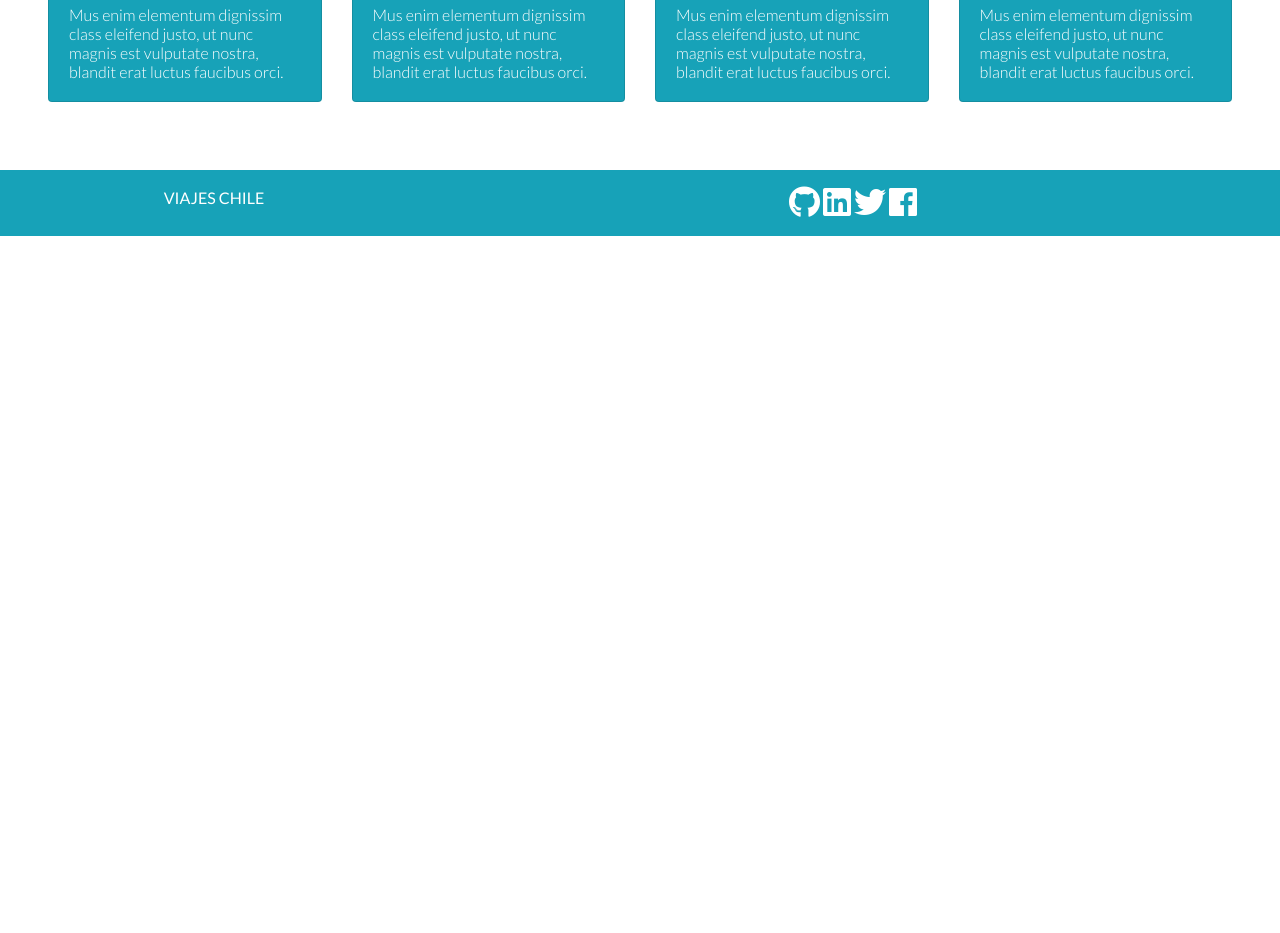
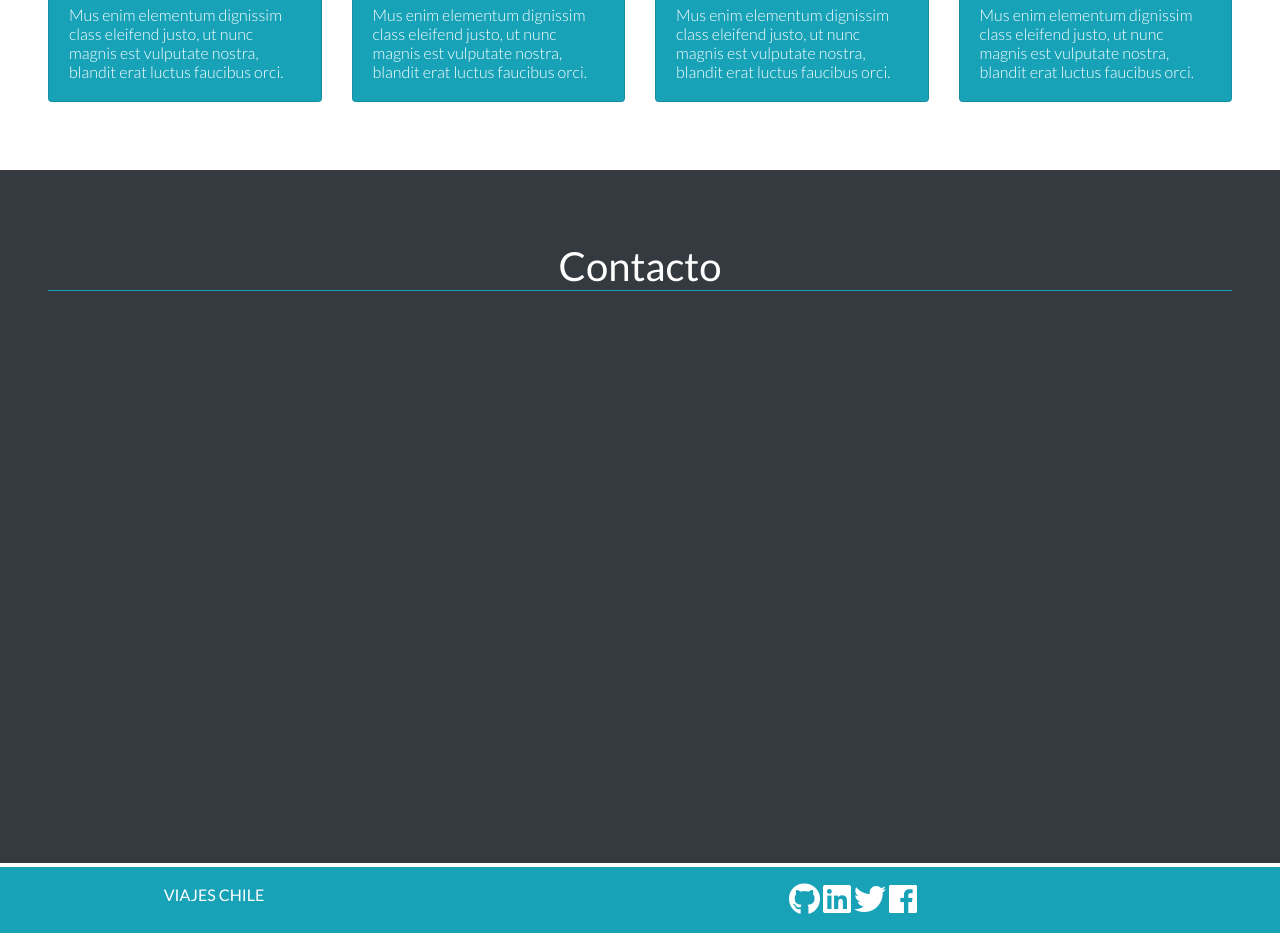
Before and after one commit to XebaxSx/071221, a plain HTML site: page index.html in a window 1280 px wide. Shown: the part 2629-3562 px from the top of the page. Before the commit the page ends 2865 px from the top, so only its background shows below. Drawn offline with nearby package versions, Linux system fonts and the light colour scheme; a script that the page names is missing.

Commit message:
agregado typeform

```diff
--- a/index.html
+++ b/index.html
@@ -200,13 +200,16 @@
 
       </section>
 
-<!--Suscribete -->
-
+<!--Contacto -->
+<section class="container-fluid my-1 p-5 bg-dark " id="contact">
+<h1 class="border-bottom border-info text-center my-4 text-white"> Contacto </h1>
+<div class="typeform-widget" data-url="https://form.typeform.com/to/UlJh1PRn?typeform-medium=embed-snippet" style="width: 100%; height: 500px;"></div> <script> (function() { var qs,js,q,s,d=document, gi=d.getElementById, ce=d.createElement, gt=d.getElementsByTagName, id="typef_orm", b="https://embed.typeform.com/"; if(!gi.call(d,id)) { js=ce.call(d,"script"); js.id=id; js.src=b+"embed.js"; q=gt.call(d,"script")[0]; q.parentNode.insertBefore(js,q) } })() </script>
+</section>
 <!--Iconos Footer -->
 <footer class="bg-info icons-section d-block p-3 text-center" >
   <div class="row">
   <div class= "col-md-4"
-  <h1 class="font-weight-bold">VIAJES CHILE</h1>
+  <h1 class="font-weight-bold text-white">VIAJES CHILE</h1>
   </div>
   <div class="col-md-8">
   <i class="fab fa-github fa-2x"></i>
```
